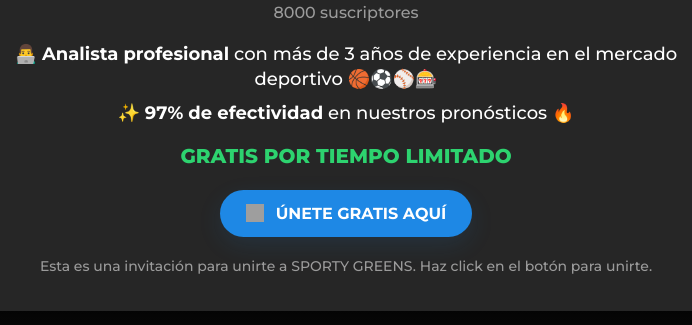
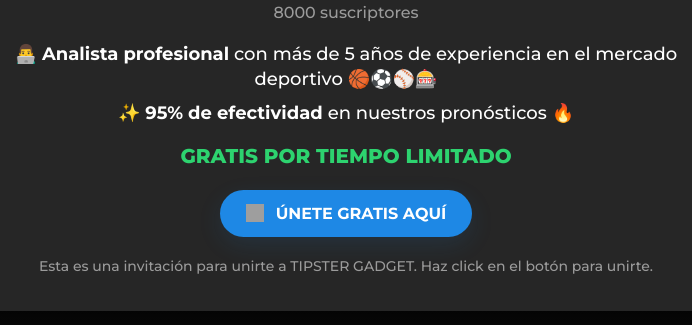
Before and after one commit to tipsterGadget/tipstergadget.github.io, a plain HTML site: page index.html in a window 1280 px wide. Shown: the part 358-683 px from the top of the page, 294-986 px from the left. Drawn offline with Linux system fonts and the light colour scheme; grey boxes are pictures that could not be loaded.

Commit message:
Update index.html

```diff
--- a/index.html
+++ b/index.html
@@ -78,11 +78,10 @@
 
       <h1>TIPSTER GADGET</h1>
       <div class="sub">8000 suscriptores</div>
-
        <div class="desc">
-        <span>👨‍💻 <span class="bold">Analista profesional</span> con más de 3 años de experiencia en el mercado deportivo 🏀⚽⚾🎰</span>
+        <span>👨‍💻 <span class="bold">Analista profesional</span> con más de 5 años de experiencia en el mercado deportivo 🏀⚽⚾🎰</span>
         <div style="height:8px"></div>
-        <span>✨ <span class="bold">97% de efectividad</span> en nuestros pronósticos 🔥</span>
+        <span>✨ <span class="bold">95% de efectividad</span> en nuestros pronósticos 🔥</span>
       </div>
 
       <div class="green">GRATIS POR TIEMPO LIMITADO</div>
@@ -94,7 +93,7 @@
         </a>
       </div>
 
-      <div class="note">Esta es una invitación para unirte a SPORTY GREENS. Haz click en el botón para unirte.</div>
+      <div class="note">Esta es una invitación para unirte a TIPSTER GADGET. Haz click en el botón para unirte.</div>
 
     </div>
   </div>
```
